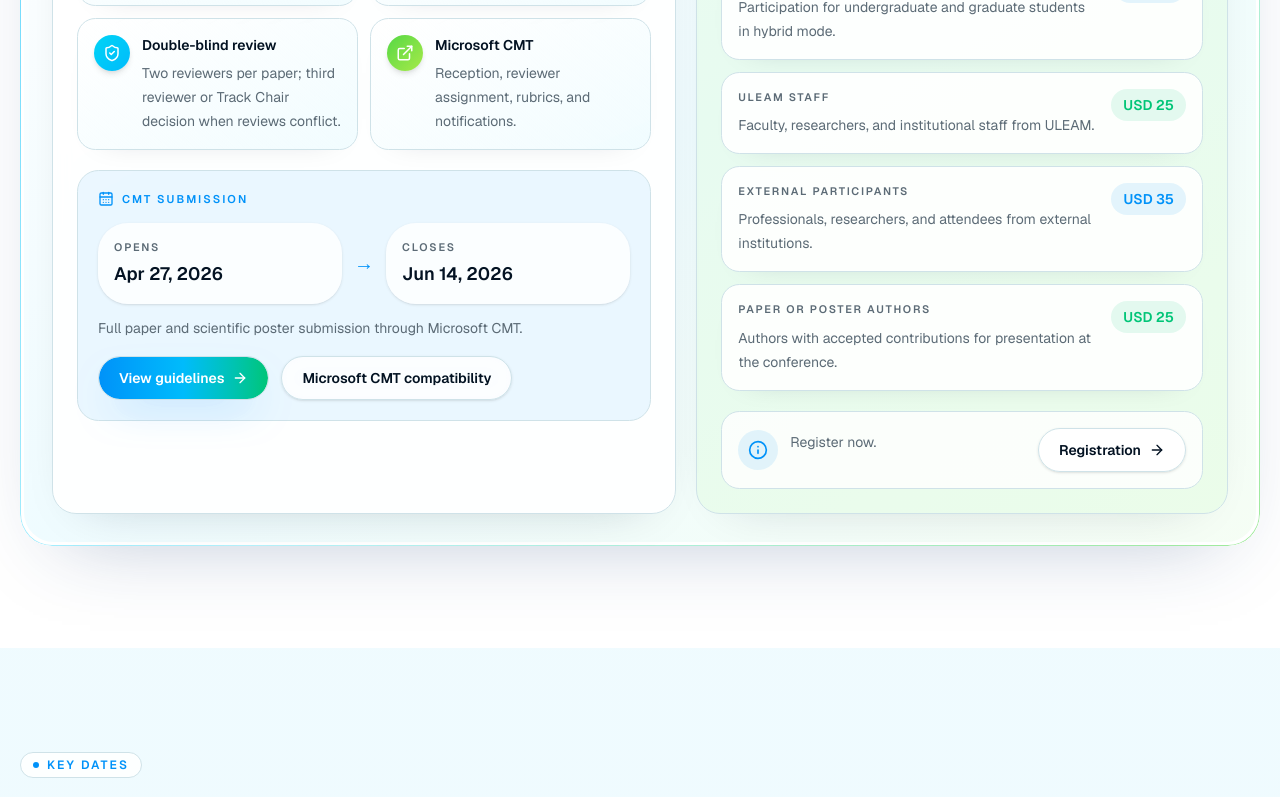
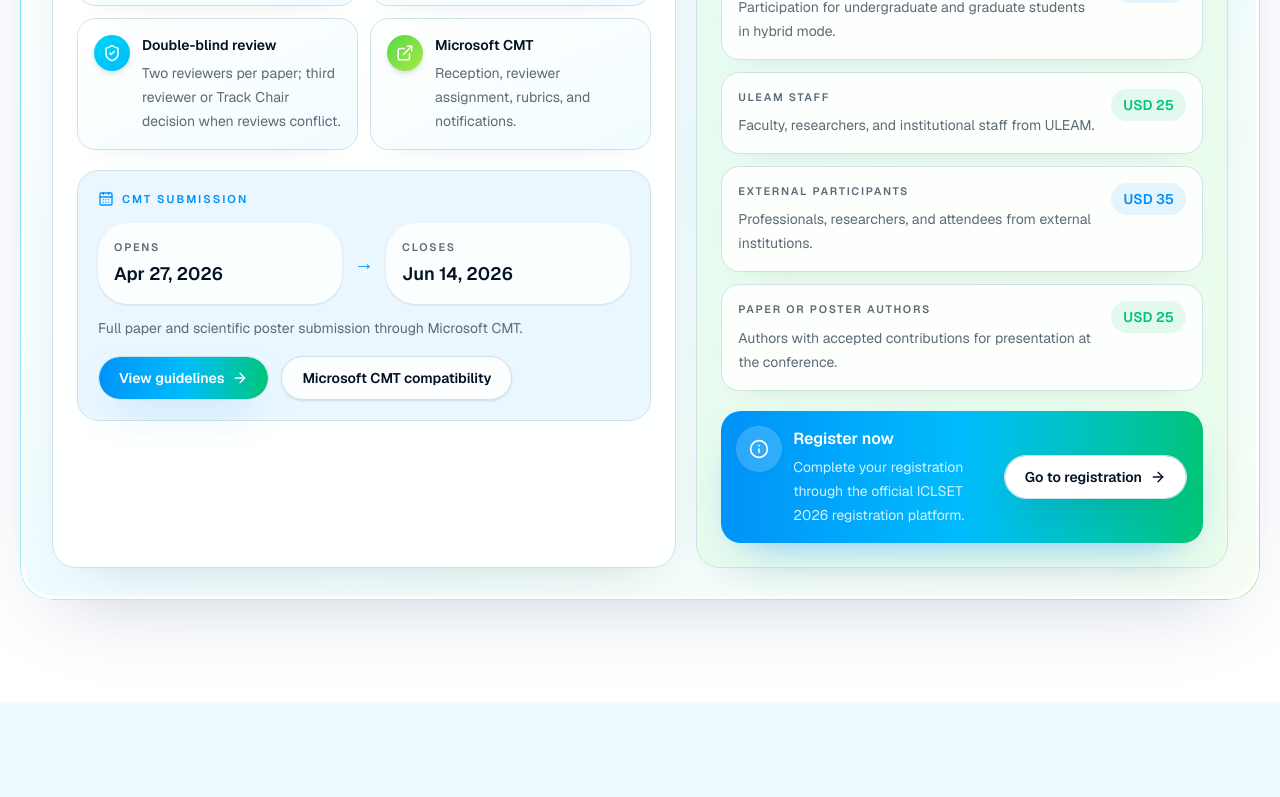
Before and after one commit to israelgo93/iclset, a Next.js app: page /en in a window 1280 px wide. Shown: the part 2728-3525 px from the top of the page. Built offline with nearby package versions, Linux system fonts and the light colour scheme; no server answers.

Commit message:
Mejora llamado a inscripciones

```diff
--- a/src/components/sections/cfp-section.tsx
+++ b/src/components/sections/cfp-section.tsx
@@ -289,16 +289,25 @@ export function CfpSection({ locale }: CfpSectionProps) {
                   ))}
                 </div>
 
-                <div className="border-iclset-emerald/15 mt-5 grid gap-4 rounded-[1.15rem] border bg-white/80 p-4 sm:flex sm:items-center sm:justify-between">
+                <div className="from-iclset-blue via-iclset-sky to-iclset-emerald mt-5 grid gap-4 overflow-hidden rounded-[1.25rem] bg-gradient-to-r p-4 text-white shadow-[0_18px_46px_-24px_rgb(31_148_255_/_0.75)] sm:flex sm:items-center sm:justify-between">
                   <div className="flex gap-3">
-                    <span className="bg-iclset-blue/10 text-iclset-blue grid size-10 shrink-0 place-items-center rounded-xl">
+                    <span className="grid size-11 shrink-0 place-items-center rounded-2xl bg-white/18 text-white shadow-sm ring-1 ring-white/25">
                       <Info className="size-5" />
                     </span>
-                    <p className="text-iclset-muted text-sm leading-6">
-                      {registrationFeesContent.note[locale]}
-                    </p>
+                    <div>
+                      <p className="text-base leading-6 font-semibold">
+                        {registrationFeesContent.note[locale]}
+                      </p>
+                      <p className="mt-1 max-w-sm text-sm leading-6 text-white/82">
+                        {registrationFeesContent.ctaDescription[locale]}
+                      </p>
+                    </div>
                   </div>
-                  <Button asChild variant="outline" className="shrink-0">
+                  <Button
+                    asChild
+                    variant="outline"
+                    className="text-iclset-ink min-w-44 shrink-0 border-white/70 bg-white shadow-[0_16px_34px_-20px_rgb(15_23_42_/_0.7)] hover:border-white hover:bg-white"
+                  >
                     <a href={registrationFeesContent.ctaUrl}>
                       {registrationFeesContent.cta[locale]}
                       <ArrowRight className="size-4" />
--- a/src/components/sections/registration-fees-section.tsx
+++ b/src/components/sections/registration-fees-section.tsx
@@ -62,16 +62,25 @@ export function RegistrationFeesSection({
               ))}
             </div>
 
-            <div className="border-iclset-blue/15 mt-5 grid gap-4 rounded-2xl border bg-white/80 p-5 sm:flex sm:items-center sm:justify-between">
+            <div className="from-iclset-blue via-iclset-sky to-iclset-emerald mt-5 grid gap-4 overflow-hidden rounded-2xl bg-gradient-to-r p-5 text-white shadow-[0_18px_46px_-24px_rgb(31_148_255_/_0.75)] sm:flex sm:items-center sm:justify-between">
               <div className="flex gap-3">
-                <span className="bg-iclset-blue/10 text-iclset-blue grid size-10 shrink-0 place-items-center rounded-xl">
+                <span className="grid size-11 shrink-0 place-items-center rounded-2xl bg-white/18 text-white shadow-sm ring-1 ring-white/25">
                   <Info className="size-5" />
                 </span>
-                <p className="text-iclset-muted text-sm leading-6">
-                  {registrationFeesContent.note[locale]}
-                </p>
+                <div>
+                  <p className="text-base leading-6 font-semibold">
+                    {registrationFeesContent.note[locale]}
+                  </p>
+                  <p className="mt-1 max-w-sm text-sm leading-6 text-white/82">
+                    {registrationFeesContent.ctaDescription[locale]}
+                  </p>
+                </div>
               </div>
-              <Button asChild variant="outline" className="shrink-0">
+              <Button
+                asChild
+                variant="outline"
+                className="text-iclset-ink min-w-44 shrink-0 border-white/70 bg-white shadow-[0_16px_34px_-20px_rgb(15_23_42_/_0.7)] hover:border-white hover:bg-white"
+              >
                 <a href={registrationFeesContent.ctaUrl}>
                   <ClipboardList className="size-4" />
                   {registrationFeesContent.cta[locale]}
--- a/src/content/registration-fees.ts
+++ b/src/content/registration-fees.ts
@@ -65,12 +65,16 @@ export const registrationFeesContent = {
     en: "Registration fees for attendees, ULEAM staff, external participants, and conference authors.",
   },
   note: {
-    es: "Inscríbete ahora.",
-    en: "Register now.",
+    es: "Inscríbete ahora",
+    en: "Register now",
+  },
+  ctaDescription: {
+    es: "Completa tu registro en la plataforma oficial de inscripciones de ICLSET 2026.",
+    en: "Complete your registration through the official ICLSET 2026 registration platform.",
   },
   cta: {
-    es: "Inscripciones",
-    en: "Registration",
+    es: "Ir a inscripciones",
+    en: "Go to registration",
   },
   ctaUrl: "https://congreso.iclset.com",
 } as const;
```
